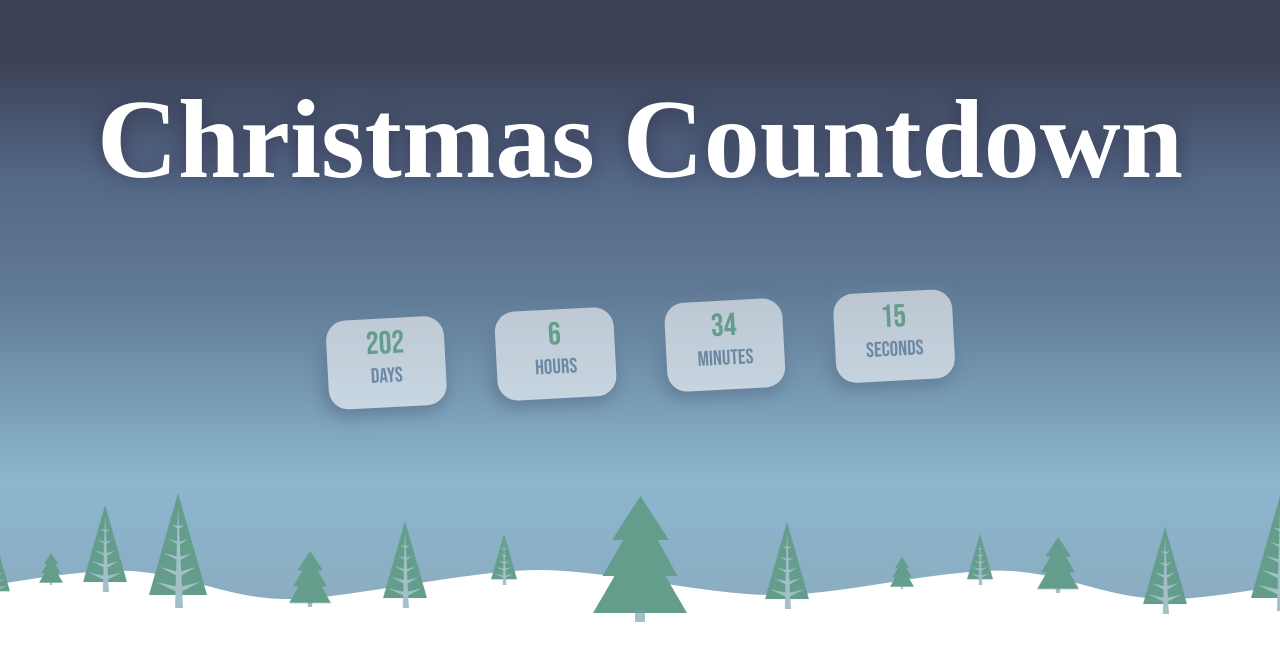
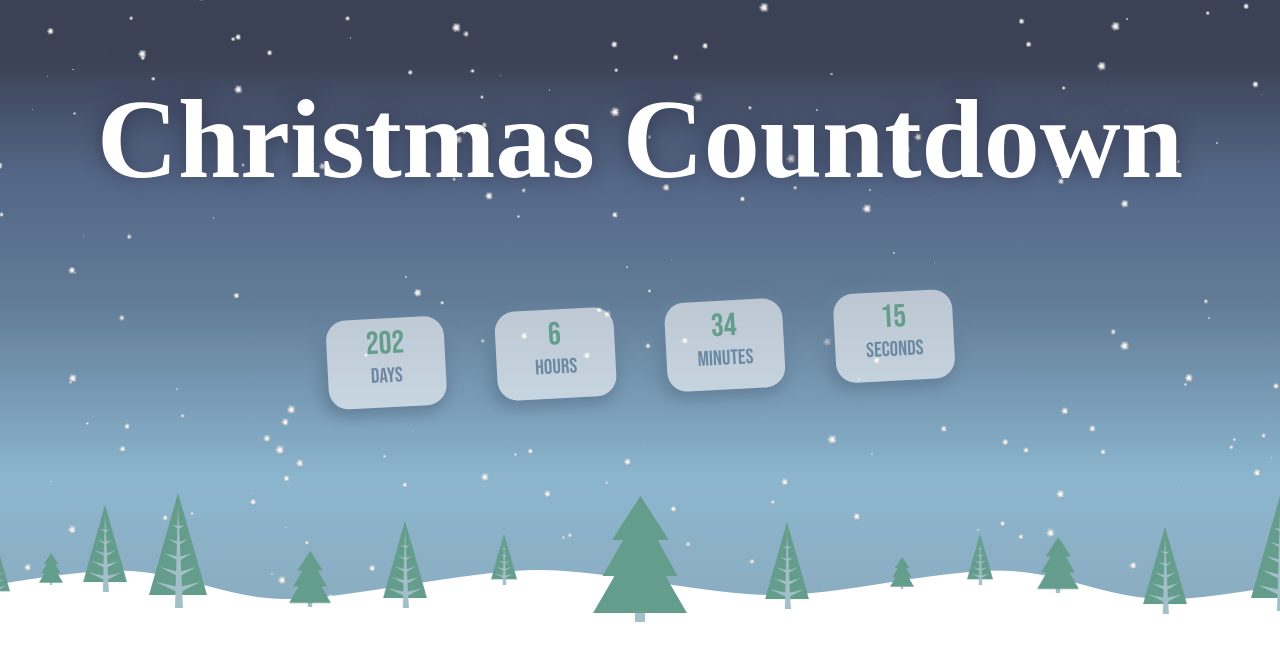
Before and after one commit to rilex037/xmas-countdown, a website built with Parcel: page app/index.html in a window 1280 px wide. Built offline with nearby package versions, Linux system fonts and the light colour scheme; files whose address does not match are found by name; a web font is replaced by a local one.

Commit message:
fixing image

```diff
--- a/app/index.html
+++ b/app/index.html
@@ -8,7 +8,7 @@
     <link href="resources/css/style.scss" rel="stylesheet">
     <script src="https://cdn.jsdelivr.net/particles.js/2.0.0/particles.min.js"></script>
     <!-- trigger boundle of this image to be used in js -->
-    <img src="resources/images/starburst_white_300_drop_2.png" style="display: none;">
+    <img src="resources/images/starburst.png" style="display: none;">
 
 </head>
 
--- a/app/resources/js/js.ts
+++ b/app/resources/js/js.ts
@@ -2,6 +2,8 @@
 
 declare let particlesJS: any;
 let end: any = new Date("12/25/2020 00:00 AM");
+
+let a = require("../images/starburst.png");
 
 showRemaining();
 let timer = setInterval(showRemaining, 1000);
@@ -18,7 +20,7 @@ particlesJS("particles-js", {
         "shape": {
             "type": "image",
             "image": {
-                "src": "starburst_white_300_drop_2.5fb7e55a.png",
+                "src": a,
                 "width": 100,
                 "height": 100
             },
--- a/package.json
+++ b/package.json
@@ -16,6 +16,7 @@
     "typescript": "^3.9.5"
   },
   "dependencies": {
+    "app": "^0.1.0",
     "resources": "^0.4.3"
   }
 }
```
Also changed, not shown: app/resources/images/starburst.png (renamed from app/resources/images/starburst_white_300_drop_2.png).
